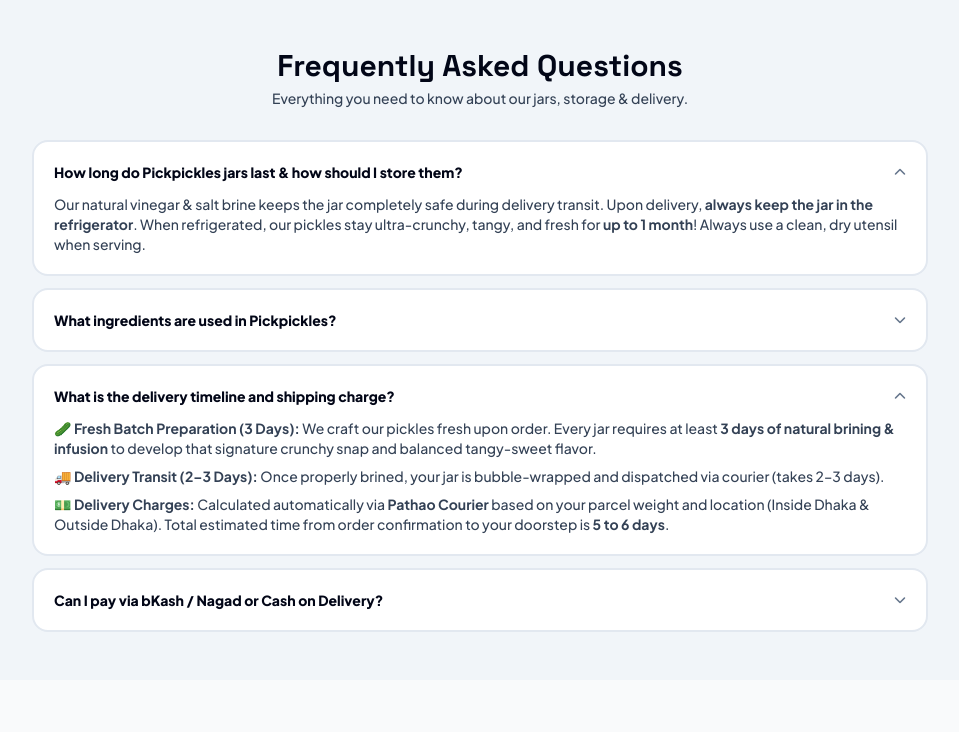
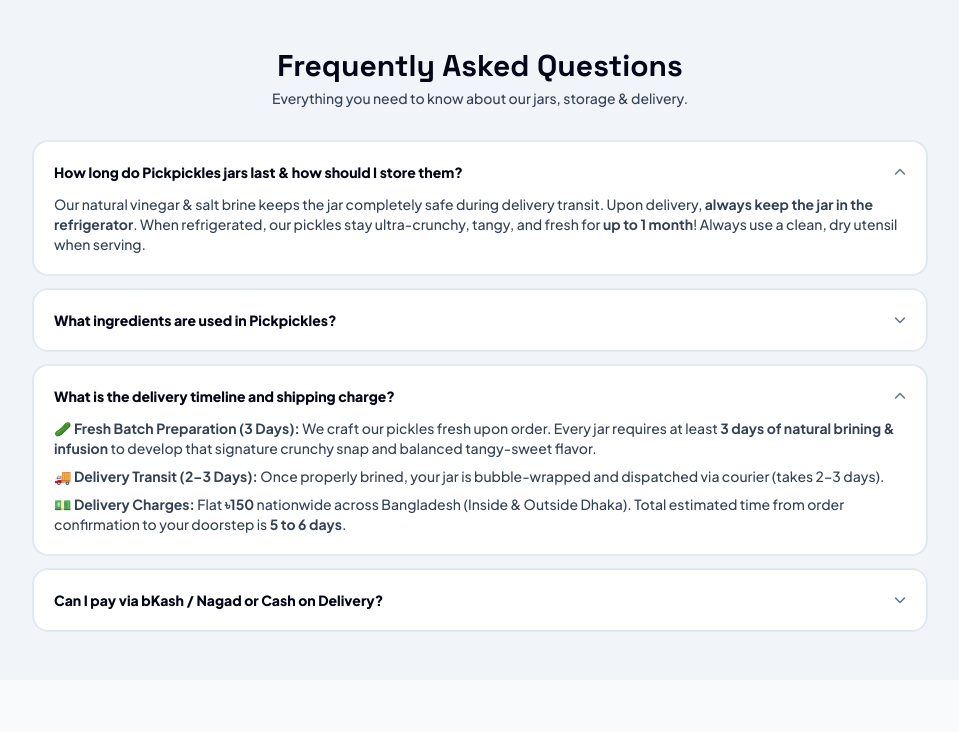
Before and after one commit to Shahariar07/Pickpickles-website, a Django app: page / in a window 1280 px wide, after a click on "What is the delivery timeline and shipping charge?". Shown: the part 3498-4230 px from the top of the page, without its empty margins (160-1119 px from the left). Run offline with Django 5.2, Linux system fonts and the light colour scheme; data comes from the database, SQL or seed files in the repository; both versions use the stored data as it was after the commit; data that the repository does not hold is empty; some libraries are stand-ins or nearby versions.

Commit message:
feat: add store templates, backend models, migrations, and frontend assets for e-commerce platform

```diff
--- a/static/js/main.js
+++ b/static/js/main.js
@@ -214,7 +214,7 @@
             const pageSub = document.getElementById('pageCartSubtotal');
             if (pageSub) pageSub.innerText = parseFloat(data.cart_subtotal).toFixed(2);
 
-            const deliveryFee = data.delivery_fee !== undefined ? parseFloat(data.delivery_fee) : 70.00;
+            const deliveryFee = data.delivery_fee !== undefined ? parseFloat(data.delivery_fee) : 150.00;
             const pageDelivery = document.getElementById('pageCartDeliveryFee');
             if (pageDelivery) pageDelivery.innerText = `৳${deliveryFee.toFixed(2)}`;
 
--- a/store/models.py
+++ b/store/models.py
@@ -123,41 +123,12 @@
 from decimal import Decimal
 
 
-def calculate_pathao_delivery_fee(weight_grams: int, zone: str = 'INSIDE_DHAKA') -> Decimal:
+def calculate_pathao_delivery_fee(weight_grams: int = 600, zone: str = 'INSIDE_DHAKA') -> Decimal:
     """
-    Calculates delivery fee based on total weight in grams and delivery zone according to Pathao Courier pricing.
-    - Inside Dhaka: Base ৳70 (up to 1kg) + ৳20/extra kg
-    - Outside Dhaka / Nationwide: Base ৳130 (up to 1kg) + ৳25/extra kg
+    Calculates delivery fee.
+    Flat ৳150 nationwide across Bangladesh (Inside & Outside Dhaka).
     """
-    if not weight_grams or weight_grams <= 0:
-        weight_grams = 600
-
-    weight_kg = weight_grams / 1000.0
-    zone = (zone or 'INSIDE_DHAKA').upper()
-
-    # 1. Attempt live Pathao Courier API calculation if credentials configured
-    try:
-        from store.pathao import PathaoCourierService
-        service = PathaoCourierService()
-        if service.is_configured():
-            api_fee = service.calculate_price(weight_kg=weight_kg, zone=zone)
-            if api_fee is not None:
-                return api_fee
-    except Exception:
-        pass
-
-    # 2. Exact Pathao rate card fallback
-    billing_weight_kg = max(1, math.ceil(weight_kg))
-    extra_kg = max(0, billing_weight_kg - 1)
-
-    if zone in ['INSIDE_DHAKA', 'INSIDE_FARIDPUR']:
-        base_fee = Decimal('70.00')
-        extra_fee_per_kg = Decimal('20.00')
-    else:  # OUTSIDE_DHAKA / NATIONWIDE / DHAKA_CITY
-        base_fee = Decimal('130.00')
-        extra_fee_per_kg = Decimal('25.00')
-
-    return base_fee + (Decimal(str(extra_kg)) * extra_fee_per_kg)
+    return Decimal('150.00')
 
 
 class Order(models.Model):
@@ -204,7 +175,7 @@
     delivery_zone = models.CharField(max_length=30, choices=ZONE_CHOICES, default='INSIDE_DHAKA')
 
     # Financials in BDT
-    delivery_fee = models.DecimalField(max_digits=8, decimal_places=2, default=70.00)
+    delivery_fee = models.DecimalField(max_digits=8, decimal_places=2, default=150.00)
     subtotal = models.DecimalField(max_digits=10, decimal_places=2, default=0.00)
     total_amount = models.DecimalField(max_digits=10, decimal_places=2, default=0.00)
 
--- a/templates/base.html
+++ b/templates/base.html
@@ -423,7 +423,7 @@
                 <span class="text-gray-500 font-medium">Subtotal</span>
                 <span class="font-display font-extrabold text-lg text-gray-900">৳<span id="drawerSubtotal">{{ cart_subtotal }}</span></span>
             </div>
-            <p class="text-[11px] text-gray-500 text-center">Delivery from ৳70 (Pathao weight-based rates)</p>
+            <p class="text-[11px] text-gray-500 text-center">Flat ৳150 Nationwide Delivery</p>
             <a href="{% url 'store:checkout' %}"
                 class="w-full flex items-center justify-center gap-2 bg-gradient-to-r from-brand-600 to-brand-700 hover:from-brand-700 hover:to-brand-800 active:scale-[0.99] text-white font-bold text-base py-3.5 px-4 rounded-xl shadow-lg shadow-brand-600/25 transition-all text-center">
                 <span>Proceed to Checkout</span>
--- a/templates/dashboard/order_detail.html
+++ b/templates/dashboard/order_detail.html
@@ -484,7 +484,7 @@
                 <div>
                     <label class="font-bold text-gray-700 block mb-1">Delivery Fee (৳)</label>
                     <input type="number" step="0.01" name="delivery_fee" value="{{ order.delivery_fee }}" class="w-full bg-gray-50 border border-gray-300 rounded-xl px-3 py-2 text-gray-900 font-bold focus:bg-white focus:ring-2 focus:ring-brand-500">
-                    <span class="text-[10px] text-gray-400">Default: Inside Dhaka ৳70, Outside Dhaka ৳130+</span>
+                    <span class="text-[10px] text-gray-400">Default: Flat ৳150 Nationwide</span>
                 </div>
 
                 <div>
--- a/templates/dashboard/orders_list.html
+++ b/templates/dashboard/orders_list.html
@@ -475,7 +475,7 @@
                 </div>
                 <div>
                     <label class="font-bold text-gray-700 block mb-1">Delivery Fee (৳)</label>
-                    <input type="number" step="1" min="0" name="delivery_fee" id="manualDeliveryFeeInput" value="70" oninput="calculateManualOrderTotal()" class="w-full bg-gray-50 border border-gray-300 rounded-xl px-3 py-2 text-gray-900 font-bold focus:bg-white focus:ring-2 focus:ring-brand-500/20 focus:border-brand-600 transition">
+                    <input type="number" step="1" min="0" name="delivery_fee" id="manualDeliveryFeeInput" value="150" oninput="calculateManualOrderTotal()" class="w-full bg-gray-50 border border-gray-300 rounded-xl px-3 py-2 text-gray-900 font-bold focus:bg-white focus:ring-2 focus:ring-brand-500/20 focus:border-brand-600 transition">
                 </div>
             </div>
 
--- a/templates/store/about_faq.html
+++ b/templates/store/about_faq.html
@@ -198,7 +198,7 @@
                         🚚 <strong>Delivery Transit (2–3 Days):</strong> Once properly brined, your jar is bubble-wrapped and dispatched via courier (takes 2–3 days).
                     </p>
                     <p>
-                        💵 <strong>Delivery Charges:</strong> Calculated automatically via <strong>Pathao Courier</strong> based on your parcel weight and location (Inside Dhaka & Outside Dhaka). Total estimated time from order confirmation to your doorstep is <strong>5 to 6 days</strong>.
+                        💵 <strong>Delivery Charges:</strong> Flat <strong>৳150</strong> nationwide across Bangladesh (Inside & Outside Dhaka). Total estimated time from order confirmation to your doorstep is <strong>5 to 6 days</strong>.
                     </p>
                 </div>
             </details>
--- a/templates/store/cart.html
+++ b/templates/store/cart.html
@@ -67,10 +67,10 @@
                     <span class="font-bold text-amber-900"><span id="pageCartWeightKg">{{ total_weight_kg }}</span> kg</span>
                 </div>
                 <div class="flex justify-between text-gray-600">
-                    <span>Delivery (Pathao from ৳70)</span>
+                    <span>Delivery Fee (Flat Rate)</span>
                     <span class="font-bold text-emerald-800" id="pageCartDeliveryFee">৳{{ delivery_fee }}</span>
                 </div>
-                <p class="text-[11px] text-gray-400">Exact delivery fee depends on Inside/Outside Dhaka at checkout.</p>
+                <p class="text-[11px] text-gray-400">Flat ৳150 nationwide delivery across Bangladesh.</p>
             </div>
 
             <div class="border-t border-gray-100 pt-3 flex justify-between items-baseline">
--- a/templates/store/index.html
+++ b/templates/store/index.html
@@ -432,7 +432,7 @@
                         🚚 <strong>Delivery Transit (2–3 Days):</strong> Once properly brined, your jar is bubble-wrapped and dispatched via courier (takes 2–3 days).
                     </p>
                     <p>
-                        💵 <strong>Delivery Charges:</strong> Calculated automatically via <strong>Pathao Courier</strong> based on your parcel weight and location (Inside Dhaka & Outside Dhaka). Total estimated time from order confirmation to your doorstep is <strong>5 to 6 days</strong>.
+                        💵 <strong>Delivery Charges:</strong> Flat <strong>৳150</strong> nationwide across Bangladesh (Inside & Outside Dhaka). Total estimated time from order confirmation to your doorstep is <strong>5 to 6 days</strong>.
                     </p>
                 </div>
             </details>
```
Also changed, not shown: store/tests.py (+7 -15 lines), templates/store/checkout.html (+14 -14 lines), templates/store/order_track.html (+12 -12 lines), dashboard/migrations/0006_alter_expense_title.py (added), db.sqlite3, store/migrations/0013_alter_order_delivery_fee_alter_order_delivery_zone_and_more.py (added).
